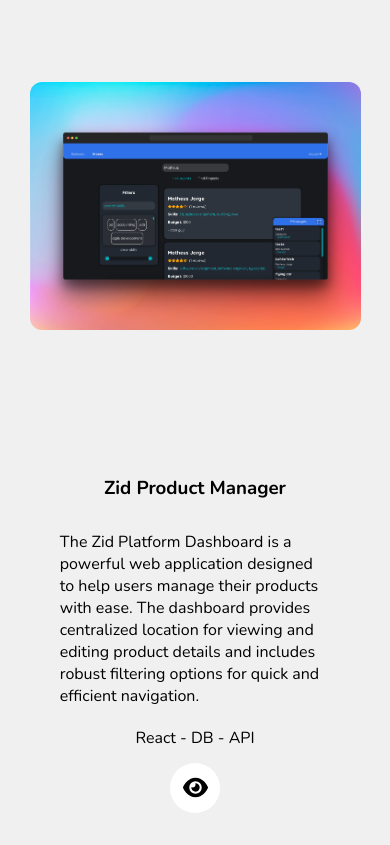
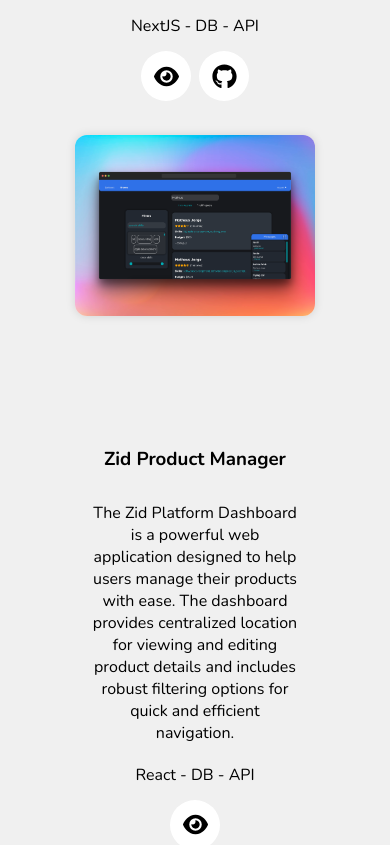
Before and after one commit to teujorge/portfolio, a Next.js app: page / in a window 390 px wide. Shown: the part 1520-2365 px from the top of the page. Built offline with nearby package versions, Linux system fonts and the light colour scheme.

Commit message:
cleanup + use reveal

```diff
--- a/components/Projects.tsx
+++ b/components/Projects.tsx
@@ -11,8 +11,9 @@ import ShowMovieMatter from "../public/images/demos/demo-movie-matter.webp";
 import ShowCoPilot from "../public/images/demos/demo-co-pilot.webp";
 import ShowZidDashboard from "../public/images/demos/demo-zid.webp";
 import { IconButton } from "./IconButton";
-import { useEffect, useState } from "react";
+import { useContext, useEffect, useState } from "react";
 import { inViewPercentage } from "@/utils/inView";
+import { AppContext, MOBILE_WIDTH } from "@/pages/_app";
 
 interface ProjectDescriptionProps {
   title: string;
@@ -27,8 +28,6 @@ interface ProjectImageProps {
   media: { src: StaticImageData; alt: string };
   isMobile: boolean;
 }
-
-const MOBILE_WIDTH = 1000;
 
 const ProjectDescription = ({
   title,
@@ -51,7 +50,7 @@ const ProjectDescription = ({
   return (
     <div
       id={PROJECT_ID}
-      // className="reveal"
+      className="reveal"
       css={css`
         display: flex;
         flex-direction: column;
@@ -68,38 +67,36 @@ const ProjectDescription = ({
         }
 
         @media (max-width: ${MOBILE_WIDTH}px) {
+          margin-top: 50px;
+          margin-bottom: 0px;
           width: auto;
           min-height: 0px;
+
+          h3 {
+            text-align: center;
+          }
+
+          p {
+            text-align: center;
+          }
         }
       `}
     >
       {/* project title */}
       <h3
-        // className="reveal"
+        className="reveal"
         css={css`
           margin: 10px;
           text-align: left;
-
-          @media (max-width: ${MOBILE_WIDTH}px) {
-            text-align: center;
-          }
         `}
       >
         {title}
       </h3>
 
-      <p
-      // className="reveal"
-      >
-        {desc}
-      </p>
-      <p
-      // className="reveal"
-      >
-        {technologies}
-      </p>
+      <p className="reveal">{desc}</p>
+      <p className="reveal">{technologies}</p>
       <div
-        // className="reveal"
+        className="reveal"
         css={css`
           display: flex;
           margin: 10px;
@@ -190,9 +187,28 @@ const ProjectImage = ({ title, media, isMobile }: ProjectImageProps) => {
     return () => document.removeEventListener("scroll", handleScroll);
   }, []);
 
+  if (isMobile) {
+    return (
+      <Image
+        className="reveal"
+        css={css`
+          width: fit-content;
+          height: fit-content;
+
+          max-width: calc(90% - 20px);
+          max-height: calc(90% - 20px);
+
+          border-radius: 12px;
+          box-shadow: 0px 0px 10px var(--shadow-color);
+        `}
+        src={media.src}
+        alt={media.alt}
+      />
+    );
+  }
+
   return (
     <div
-      // className={isMobile ? "reveal" : ""}
       id={`project-image-wrapper-${title}`}
       css={css`
         position: ${isMobile ? "relative" : "fixed"};
@@ -202,18 +218,11 @@ const ProjectImage = ({ title, media, isMobile }: ProjectImageProps) => {
         width: 50vw;
         height: 100vh;
 
-        opacity: ${isMobile ? 1 : imageOpacity};
+        opacity: ${imageOpacity};
         transform-origin: top;
-        transform: scaleY(${isMobile ? 1 : imageHeight / 100});
+        transform: scaleY(${imageHeight / 100});
 
         transition: all 0s;
-
-        @media (max-width: ${MOBILE_WIDTH}px) {
-          z-index: 3;
-
-          width: 100vw;
-          height: 40vh;
-        }
       `}
     >
       {/* anti scale */}
@@ -227,14 +236,9 @@ const ProjectImage = ({ title, media, isMobile }: ProjectImageProps) => {
           height: 100vh;
 
           transform-origin: top;
-          transform: scaleY(${isMobile ? 1 : 1 / (imageHeight / 100)});
+          transform: scaleY(${1 / (imageHeight / 100)});
 
           transition: all 0s;
-
-          @media (max-width: ${MOBILE_WIDTH}px) {
-            width: 100vw;
-            height: 40vh;
-          }
         `}
       >
         {/* image demo */}
@@ -242,22 +246,14 @@ const ProjectImage = ({ title, media, isMobile }: ProjectImageProps) => {
           css={css`
             object-fit: contain;
 
-            margin: 50px;
+            width: fit-content;
+            height: fit-content;
 
-            width: fit-content;
             max-width: 90%;
-            height: fit-content;
             max-height: 90%;
 
             border-radius: 12px;
-            /* box-shadow: 0px 0px 10px var(--shadow-color); */
-
-            @media (max-width: 1100px) {
-              margin: 45px;
-
-              max-width: calc(90% - 20px);
-              max-height: calc(90% - 20px);
-            }
+            box-shadow: 0px 0px 10px var(--shadow-color);
           `}
           src={media.src}
           alt={media.alt}
@@ -268,21 +264,7 @@ const ProjectImage = ({ title, media, isMobile }: ProjectImageProps) => {
 };
 
 export const Projects = () => {
-  const [isMobile, setIsMobile] = useState(false);
-
-  useEffect(() => {
-    const handleResize = () => {
-      const _isMobile = window.innerWidth <= MOBILE_WIDTH;
-      console.log(_isMobile, isMobile);
-      if (isMobile !== _isMobile) setIsMobile(_isMobile);
-    };
-    handleResize(); // set initial state
-
-    window.addEventListener("resize", handleResize);
-    return () => {
-      window.removeEventListener("resize", handleResize);
-    };
-  }, [isMobile]);
+  const { isMobile } = useContext(AppContext);
 
   const projectDescriptions = [
     <ProjectDescription
```
